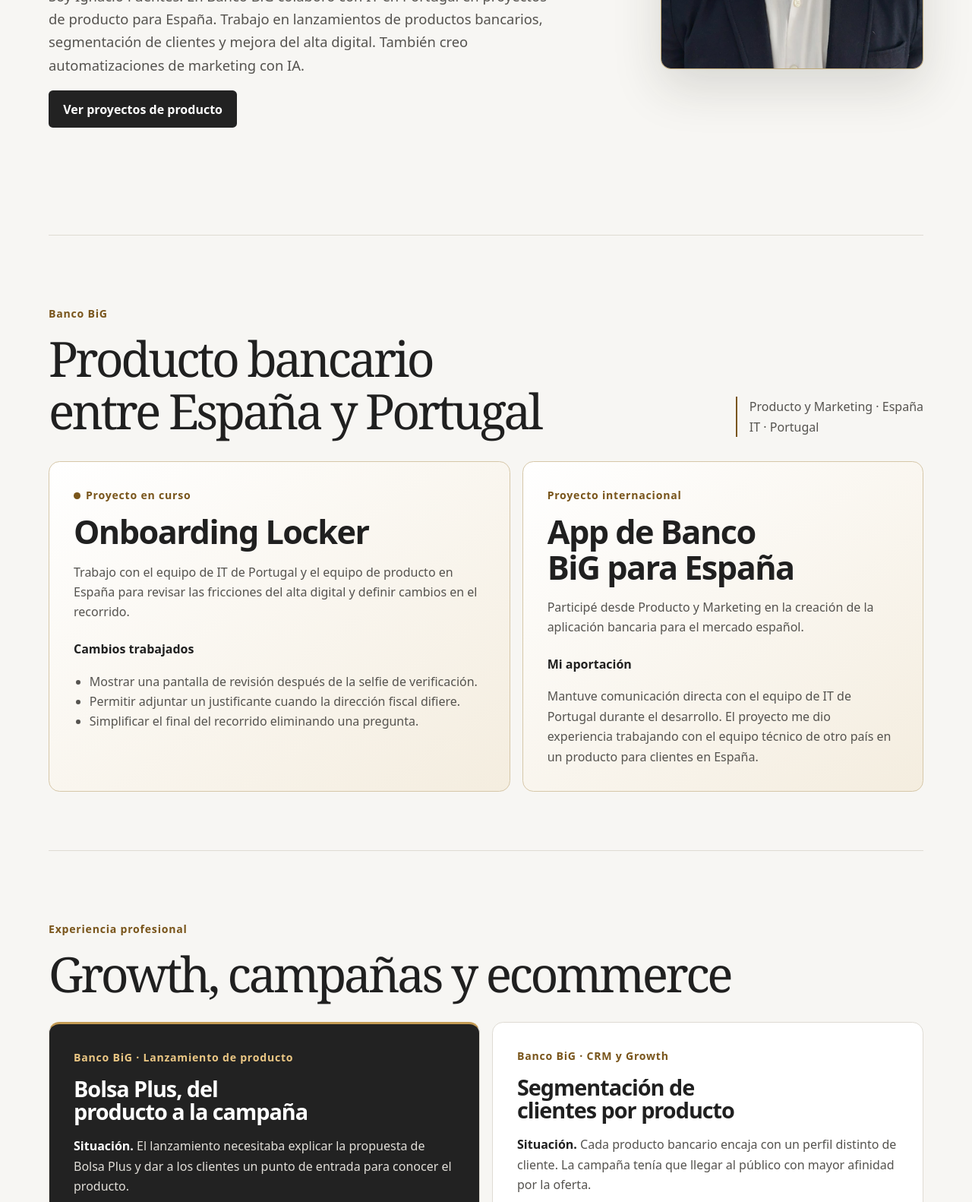
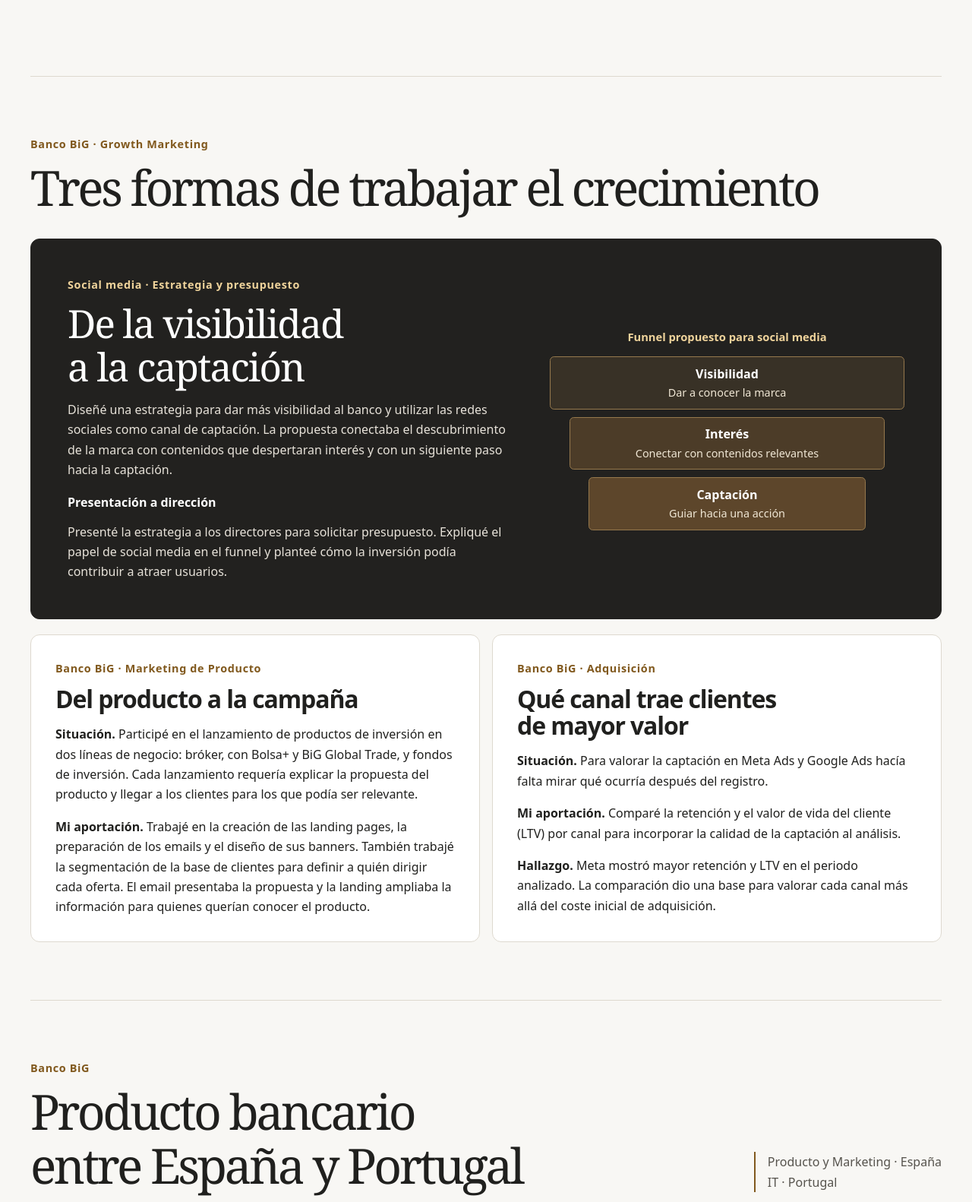
Before and after one commit to ignafuentes/Ignacio-Fuentes-Paredes, a plain HTML site: page index.html in a window 1280 px wide. Shown: the part 635-2217 px from the top of the page at 76% size. Drawn offline with Linux system fonts and the light colour scheme.

Commit message:
Add files via upload

```diff
--- a/index.html
+++ b/index.html
@@ -8,16 +8,52 @@
 <link rel="stylesheet" href="styles.css">
 </head>
 <body>
-<header class="bar"><a class="name" href="#inicio">Ignacio Fuentes</a><nav aria-label="Navegación principal"><a href="#producto">Producto</a><a href="#casos">Growth y agencia</a><a href="#automatizaciones">Automatizaciones</a><a href="#trayectoria">Trayectoria</a></nav></header>
+<header class="bar"><a class="name" href="#inicio">Ignacio Fuentes</a><nav aria-label="Navegación principal"><a href="#growth">Growth</a><a href="#producto">Producto</a><a href="#automatizaciones">Automatización</a><a href="#trayectoria">Trayectoria</a></nav></header>
 <main id="inicio">
-<section class="hero">
+<section class="hero" aria-labelledby="principal">
 <div>
-<p class="eyebrow">Growth Marketing · Producto digital · Madrid</p>
-<h1>Growth y producto<br><em>digital.</em></h1>
-<p class="intro">Soy Ignacio Fuentes. En Banco BiG colaboro con IT en Portugal en proyectos de producto para España. Trabajo en lanzamientos de productos bancarios, segmentación de clientes y mejora del alta digital. También creo automatizaciones de marketing con IA.</p>
-<a class="button" href="#producto">Ver proyectos de producto</a>
+<p class="eyebrow">Ignacio Fuentes · Madrid</p>
+<h1 id="principal">Growth<br><em>Marketing</em></h1>
+<p class="intro">Diseño estrategias de captación, segmento audiencias y convierto lanzamientos de producto en campañas. En Banco BiG combino ese trabajo con proyectos de producto digital junto a IT en Portugal.</p>
+<div class="actions"><a class="button" href="#growth">Ver casos de Growth</a><a href="#producto">Ver proyectos de producto</a></div>
 </div>
 <figure class="portrait"><img src="ignacio-fuentes.png" alt="Retrato de Ignacio Fuentes" width="402" height="504"></figure>
+</section>
+<section id="growth" class="section">
+<p class="eyebrow">Banco BiG · Growth Marketing</p>
+<h2>Tres formas de trabajar el crecimiento</h2>
+<article class="showcase">
+<div>
+<p class="eyebrow">Social media · Estrategia y presupuesto</p>
+<h3>De la visibilidad a la captación</h3>
+<p>Diseñé una estrategia para dar más visibilidad al banco y utilizar las redes sociales como canal de captación. La propuesta conectaba el descubrimiento de la marca con contenidos que despertaran interés y con un siguiente paso hacia la captación.</p>
+<h4>Presentación a dirección</h4>
+<p>Presenté la estrategia a los directores para solicitar presupuesto. Expliqué el papel de social media en el funnel y planteé cómo la inversión podía contribuir a atraer usuarios.</p>
+</div>
+<figure class="funnel">
+<figcaption>Funnel propuesto para social media</figcaption>
+<ol>
+<li><strong>Visibilidad</strong><span>Dar a conocer la marca</span></li>
+<li><strong>Interés</strong><span>Conectar con contenidos relevantes</span></li>
+<li><strong>Captación</strong><span>Guiar hacia una acción</span></li>
+</ol>
+</figure>
+</article>
+<div class="cases">
+<article>
+<p class="eyebrow">Banco BiG · Marketing de Producto</p>
+<h3>Del producto a la campaña</h3>
+<p><strong>Situación.</strong> Participé en el lanzamiento de productos de inversión en dos líneas de negocio: bróker, con Bolsa+ y BiG Global Trade, y fondos de inversión. Cada lanzamiento requería explicar la propuesta del producto y llegar a los clientes para los que podía ser relevante.</p>
+<p><strong>Mi aportación.</strong> Trabajé en la creación de las landing pages, la preparación de los emails y el diseño de sus banners. También trabajé la segmentación de la base de clientes para definir a quién dirigir cada oferta. El email presentaba la propuesta y la landing ampliaba la información para quienes querían conocer el producto.</p>
+</article>
+<article>
+<p class="eyebrow">Banco BiG · Adquisición</p>
+<h3>Qué canal trae clientes de mayor valor</h3>
+<p><strong>Situación.</strong> Para valorar la captación en Meta Ads y Google Ads hacía falta mirar qué ocurría después del registro.</p>
+<p><strong>Mi aportación.</strong> Comparé la retención y el valor de vida del cliente (LTV) por canal para incorporar la calidad de la captación al análisis.</p>
+<p><strong>Hallazgo.</strong> Meta mostró mayor retención y LTV en el periodo analizado. La comparación dio una base para valorar cada canal más allá del coste inicial de adquisición.</p>
+</article>
+</div>
 </section>
 <section id="producto" class="section">
 <div class="section-heading">
@@ -41,40 +77,20 @@
 <h3>App de Banco BiG para España</h3>
 <p>Participé desde Producto y Marketing en la creación de la aplicación bancaria para el mercado español.</p>
 <h4>Mi aportación</h4>
-<p>Mantuve comunicación directa con el equipo de IT de Portugal durante el desarrollo. El proyecto me dio experiencia trabajando con el equipo técnico de otro país en un producto para clientes en España.</p>
+<p>Mantuve comunicación directa con el equipo de IT de Portugal durante el desarrollo. La comunicación con Portugal formó parte del trabajo de desarrollo de una app destinada al mercado español.</p>
 </article>
 </div>
 </section>
 <section id="casos" class="section">
 <p class="eyebrow">Experiencia profesional</p>
-<h2>Growth, campañas y ecommerce</h2>
+<h2>Campañas, ecommerce y operaciones</h2>
 <div class="cases">
-<article class="launch">
-<p class="eyebrow">Banco BiG · Lanzamiento de producto</p>
-<h3>Bolsa Plus, del producto a la campaña</h3>
-<p><strong>Situación.</strong> El lanzamiento necesitaba explicar la propuesta de Bolsa Plus y dar a los clientes un punto de entrada para conocer el producto.</p>
-<p><strong>Mi aportación.</strong> Participé en el lanzamiento desde Marketing de Producto. Trabajé en la creación de la landing page y en el diseño de los banners del email, conectando el mensaje de campaña con la página de destino.</p>
-<ul class="deliverables" aria-label="Piezas del lanzamiento"><li>Landing page</li><li>Banners de email</li><li>Comunicación de lanzamiento</li></ul>
-</article>
-<article>
-<p class="eyebrow">Banco BiG · CRM y Growth</p>
-<h3>Segmentación de clientes por producto</h3>
-<p><strong>Situación.</strong> Cada producto bancario encaja con un perfil distinto de cliente. La campaña tenía que llegar al público con mayor afinidad por la oferta.</p>
-<p><strong>Mi aportación.</strong> Trabajé en la segmentación de la base de clientes para definir a quién dirigir cada producto. El punto de partida era la oferta y el perfil al que iba dirigida, con el objetivo de adaptar el mensaje y orientar la campaña a la contratación.</p>
-<p class="flow">Selección de producto → Segmento de clientes → Comunicación de la oferta</p>
-</article>
-<article>
-<p class="eyebrow">Banco BiG · Adquisición</p>
-<h3>Qué canal trae clientes de mayor valor</h3>
-<p><strong>Situación.</strong> Para valorar la captación en Meta Ads y Google Ads hacía falta mirar qué ocurría después del registro.</p>
-<p><strong>Mi aportación.</strong> Comparé la retención y el valor de vida del cliente (LTV) por canal para incorporar la calidad de la captación al análisis.</p>
-<p><strong>Hallazgo.</strong> Meta mostró mayor retención y LTV en el periodo analizado. La comparación dio una base para valorar cada canal más allá del coste inicial de adquisición.</p>
-</article>
+
 <article>
 <p class="eyebrow">Banco BiG · Generación de demanda</p>
 <h3>Captación para una semana de inversión</h3>
 <p><strong>Situación.</strong> Investor Week necesitaba atraer a personas interesadas en inversión y convertir ese interés en registros.</p>
-<p><strong>Mi aportación.</strong> Participé desde marketing en la iniciativa de captación. El volumen de leads fue un resultado del proyecto de equipo.</p>
+<p><strong>Mi aportación.</strong> Participé desde marketing en la iniciativa de captación. El proyecto se centró en convertir el interés por la inversión en registros.</p>
 </article>
 <article>
 <p class="eyebrow">Banco BiG · Estrategia de producto</p>
--- a/styles.css
+++ b/styles.css
@@ -1,95 +1,68 @@
 :root {
   color-scheme: light;
-  --ink: #202020;
-  --muted: #55534f;
-  --paper: #f7f6f3;
-  --line: #dfdbd3;
-  --accent: #79551b;
+  --ink: #20201e;
+  --muted: #56534d;
+  --paper: #f8f7f4;
+  --line: #ded9cf;
+  --gold: #81591e;
+  --light-gold: #f1e6d1;
 }
 * { box-sizing: border-box; }
 html { scroll-behavior: smooth; }
 body { margin: 0; background: var(--paper); color: var(--ink); font: 1rem/1.65 system-ui, sans-serif; }
-a { color: inherit; text-underline-offset: .22em; }
+a { color: inherit; text-underline-offset: .23em; }
 a:focus-visible { outline: 2px solid currentColor; outline-offset: 5px; }
-.bar, main, footer { width: min(100% - 2.5rem, 72rem); margin-inline: auto; }
-.bar, footer { display: flex; align-items: center; justify-content: space-between; flex-wrap: wrap; gap: .75rem 1.5rem; padding-block: 1.25rem; }
+.bar, main, footer { width: min(100% - 2.5rem, 75rem); margin-inline: auto; }
+.bar, footer { display: flex; align-items: center; justify-content: space-between; flex-wrap: wrap; gap: .8rem 1.5rem; padding-block: 1.3rem; }
 .bar { border-bottom: 1px solid var(--line); }
-.name { font-weight: 750; }
-nav { display: flex; gap: .65rem 1.35rem; flex-wrap: wrap; }
-nav a { font-size: .9rem; }
-.hero { padding-block: clamp(4rem, 11vw, 9rem); }
-.eyebrow { font-size: .88rem; font-weight: 700; letter-spacing: .055em; color: var(--accent); }
-h1, h2, h3 { margin: 0; line-height: 1.07; text-wrap: balance; }
+.name { font-weight: 750; text-decoration: none; }
+nav, .actions { display: flex; align-items: center; flex-wrap: wrap; gap: .8rem 1.4rem; }
+nav a { font-size: .9rem; text-decoration: none; }
+nav a:hover { text-decoration: underline; }
+.hero { display: grid; grid-template-columns: 1fr minmax(12rem, 31%); align-items: center; gap: clamp(1.5rem, 6vw, 6rem); padding-block: clamp(3rem, 8vw, 7rem); }
+.eyebrow { margin: 0 0 .65rem; color: var(--gold); font-size: .9rem; font-weight: 700; letter-spacing: .045em; }
+h1, h2, h3, h4 { margin: 0; line-height: 1.1; text-wrap: balance; }
 h1, h2 { font-family: Georgia, serif; font-weight: 500; letter-spacing: -.055em; }
-h1 { font-size: clamp(3rem, 9vw, 8rem); }
-h2 { font-size: clamp(2.4rem, 5vw, 4.3rem); }
-h3 { font-size: clamp(1.25rem, 2.6vw, 1.8rem); letter-spacing: -.035em; }
-.intro, .section-intro { max-width: 42rem; font-size: 1.15rem; color: var(--muted); }
-.button { display: inline-block; padding: .7rem 1.2rem; background: var(--accent); color: white; border-radius: .35rem; font-weight: 700; text-decoration: none; }
-.section { border-top: 1px solid var(--line); padding-block: clamp(2.75rem, 6vw, 5rem); }
-.cases, .flows { display: grid; gap: 1rem; margin-top: 1.8rem; }
-.cases { grid-template-columns: repeat(2, minmax(0, 1fr)); }
-.flows { grid-template-columns: repeat(3, minmax(0, 1fr)); }
-article { border: 1px solid var(--line); background: #fff; border-radius: .55rem; padding: clamp(1.2rem, 3vw, 2rem); }
-article p:first-child { margin-top: 0; }
-article p:last-child { margin-bottom: 0; }
-.flow { color: var(--accent); font-size: .9rem; font-weight: 650; }
+h1 { font-size: clamp(3.2rem, 9.2vw, 8.2rem); line-height: .93; }
+h1 em { color: var(--gold); font-weight: 400; }
+h2 { font-size: clamp(2.3rem, 5vw, 4.5rem); }
+h3 { font-size: clamp(1.35rem, 2.7vw, 2rem); letter-spacing: -.035em; }
+h4 { margin-top: 1.35rem; }
+.intro, .section-intro { max-width: 42rem; color: var(--muted); font-size: 1.15rem; }
+.intro { margin-block: 1.5rem; }
+.button { display: inline-block; background: var(--ink); color: white; padding: .7rem 1.15rem; border-radius: .35rem; text-decoration: none; font-weight: 700; }
+.button:hover { background: #4e4130; }
+.portrait { margin: 0; padding: .6rem; border: 1px solid #bfa36d; border-radius: 50% 50% .5rem .5rem; background: var(--light-gold); }
+.portrait img { display: block; width: 100%; height: auto; border-radius: inherit; }
+.section { border-top: 1px solid var(--line); padding-block: clamp(2.8rem, 6vw, 5rem); }
+.section-heading { display: flex; flex-wrap: wrap; justify-content: space-between; align-items: end; gap: 1.5rem; }
+.team { border-left: 2px solid var(--gold); padding-left: 1rem; margin: 0; color: var(--muted); }
+.cases, .projects, .flows { display: grid; gap: 1rem; margin-top: 1.25rem; }
+.cases, .projects { grid-template-columns: repeat(2,minmax(0,1fr)); }
+.flows { grid-template-columns: repeat(3,minmax(0,1fr)); }
+article { padding: clamp(1.2rem,3vw,2rem); border: 1px solid var(--line); border-radius: .75rem; background: #fff; }
+article p:last-child, article ul:last-child { margin-bottom: 0; }
+.featured { background: #f3ede2; }
+.status { display: inline-block; width: .55rem; height: .55rem; margin-right: .45rem; border-radius: 50%; background: var(--gold); }
+.showcase { display: grid; grid-template-columns: 1.25fr 1fr; align-items: center; gap: clamp(1.5rem, 4vw, 4rem); margin-top: 2rem; background: #22211f; border-color: #22211f; color: #fff; padding: clamp(1.3rem,4vw,3rem); }
+.showcase h3 { font-family: Georgia, serif; font-weight: 500; font-size: clamp(2rem,4vw,3.5rem); }
+.showcase p { color: #e7e2d9; }
+.showcase .eyebrow, .funnel figcaption { color: #efd39b; }
+.funnel { margin: 0; }
+.funnel figcaption { text-align: center; font-size: .92rem; font-weight: 700; }
+.funnel ol { display: grid; gap: .6rem; padding: 0; margin: .85rem 0 0; list-style: none; }
+.funnel li { display: grid; width: 100%; justify-self: center; text-align: center; padding: .55rem .2rem; border: 1px solid #96794d; border-radius: .35rem; background: #383126; }
+.funnel li:nth-child(2) { width: 89%; background: #4c3c28; }
+.funnel li:nth-child(3) { width: 78%; background: #5d462b; }
+.funnel span { font-size: .9rem; color: #f0e7d5; }
+.flow { color: var(--gold); font-size: .92rem; font-weight: 650; }
 dl > div { display: grid; grid-template-columns: minmax(10rem, 1fr) 2fr; gap: .25rem 1rem; padding-block: .85rem; border-bottom: 1px solid var(--line); }
 dt { font-weight: 750; }
 dd { margin: 0; color: var(--muted); }
 .stack, footer span { color: var(--muted); }
 footer { border-top: 1px solid var(--line); }
-@media (max-width: 46rem) {
-  .cases, .flows, dl > div { grid-template-columns: 1fr; }
+@media (max-width: 47rem) {
+  .hero, .showcase, .cases, .projects, .flows, dl > div { grid-template-columns: 1fr; }
+  .portrait { width: min(15rem, 70%); }
 }
-@media (prefers-reduced-motion: reduce) {
-  html { scroll-behavior: auto; }
-}
-
-.hero { display: grid; grid-template-columns: minmax(0, 1fr) minmax(12rem, 26%); align-items: center; gap: clamp(1.5rem, 5vw, 4rem); }
-.portrait { margin: 0; }
-.portrait img { display: block; width: 100%; height: auto; border-radius: .55rem; }
-@media (max-width: 46rem) {
-  .hero { grid-template-columns: 1fr; }
-  .portrait { width: min(11rem, 100%); }
-}
-
-:root {
-  --gold: #c49b54;
-}
-body {
-  background: radial-gradient(ellipse 52rem 37rem at 85% 0, #efe4cf, transparent), var(--paper);
-}
-.bar { padding-block: 1.5rem; }
-.name { text-decoration: none; }
-nav a { text-decoration: none; }
-nav a:hover { text-decoration: underline; }
-.hero { grid-template-columns: minmax(0, 1fr) minmax(12rem, 30%); }
-.hero h1 { font-size: clamp(3.25rem, 8vw, 7.25rem); }
-.hero em { color: var(--accent); font-weight: 400; }
-.portrait img { border: 1px solid #bda776; border-radius: 46% 46% .85rem .85rem; box-shadow: 0 1.5rem 4rem #29251e26; }
-.button { background: #222; color: #fff; }
-.button:hover { background: #3e3525; }
-.section-heading { display: flex; flex-wrap: wrap; justify-content: space-between; align-items: end; gap: 1.5rem; }
-.team { border-left: 2px solid var(--accent); padding-left: 1rem; margin: 0; color: var(--muted); }
-.projects { display: grid; grid-template-columns: 1.15fr 1fr; gap: 1rem; margin-top: 2rem; }
-article { background: #fff; border-radius: .9rem; }
-article p, article li { color: var(--muted); }
-article strong { color: var(--ink); }
-article .eyebrow, article .flow { color: var(--accent); }
-.featured { background: linear-gradient(145deg, #fff, #f4eddf); border-color: #d6c7a8; }
-.featured h3 { font-size: clamp(1.7rem, 4vw, 2.7rem); }
-.featured h4 { margin: 1.4rem 0 .35rem; }
-.featured ul { margin-bottom: 0; padding-left: 1.3rem; }
-.status { display: inline-block; width: .55rem; height: .55rem; margin-right: .45rem; border-radius: 50%; background: var(--accent); }
-@media (max-width: 46rem) {
-  .hero, .projects { grid-template-columns: 1fr; }
-  .portrait { width: min(14rem, 65%); }
-}
-
-.launch { background: #222; color: #fff; border-top: 3px solid var(--gold); }
-.launch p { color: #e1ded8; }
-.launch strong { color: #fff; }
-.launch .eyebrow { color: #ebc784; }
-.deliverables { display: flex; flex-wrap: wrap; gap: .5rem; list-style: none; margin: 1.25rem 0 0; padding: 0; }
-.deliverables li { color: #f5e8cc; border: 1px solid #88734f; border-radius: 2rem; padding: .2rem .75rem; font-size: .875rem; }
+@media (prefers-reduced-motion: reduce) { html { scroll-behavior: auto; } }
```
